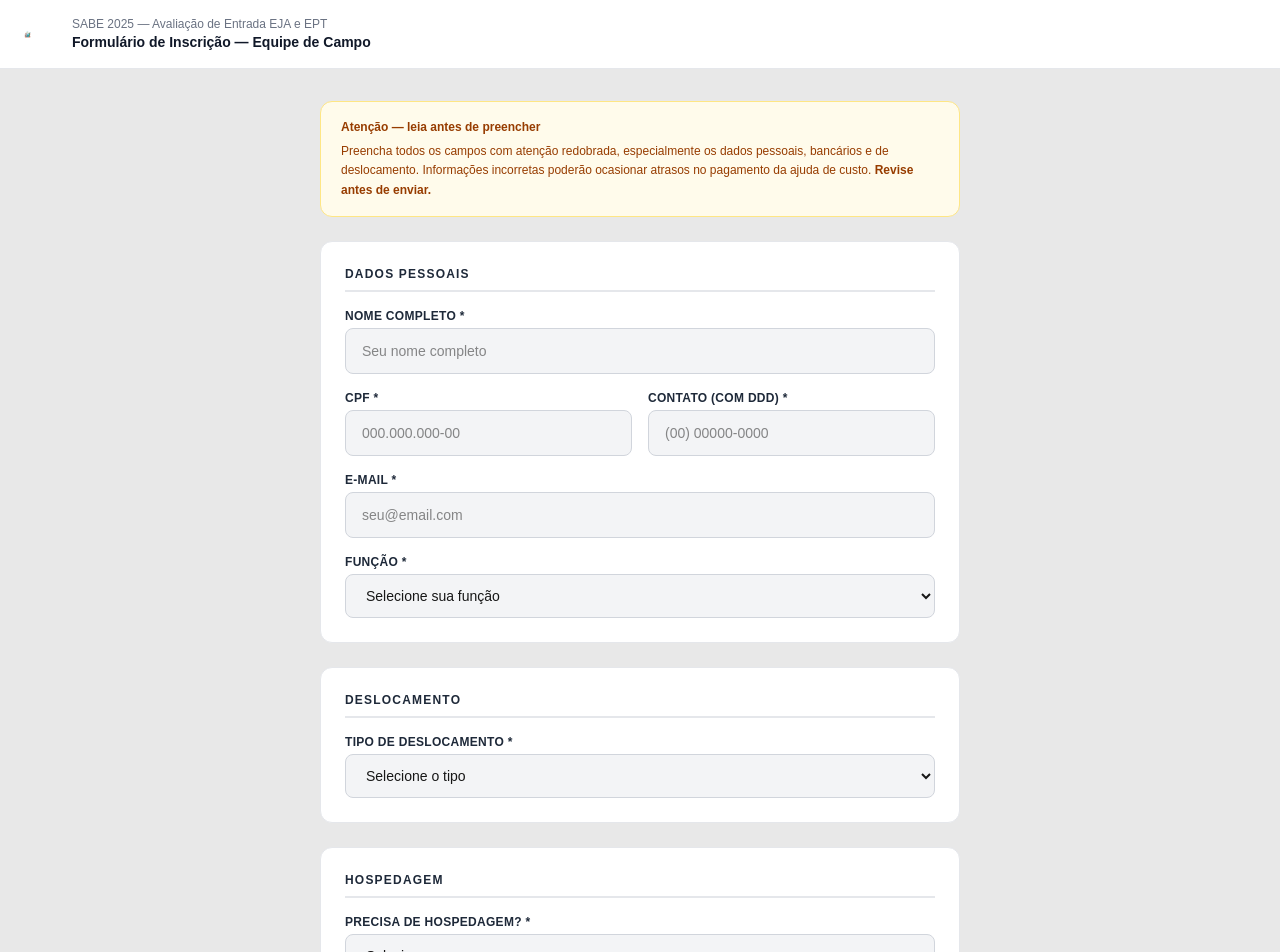
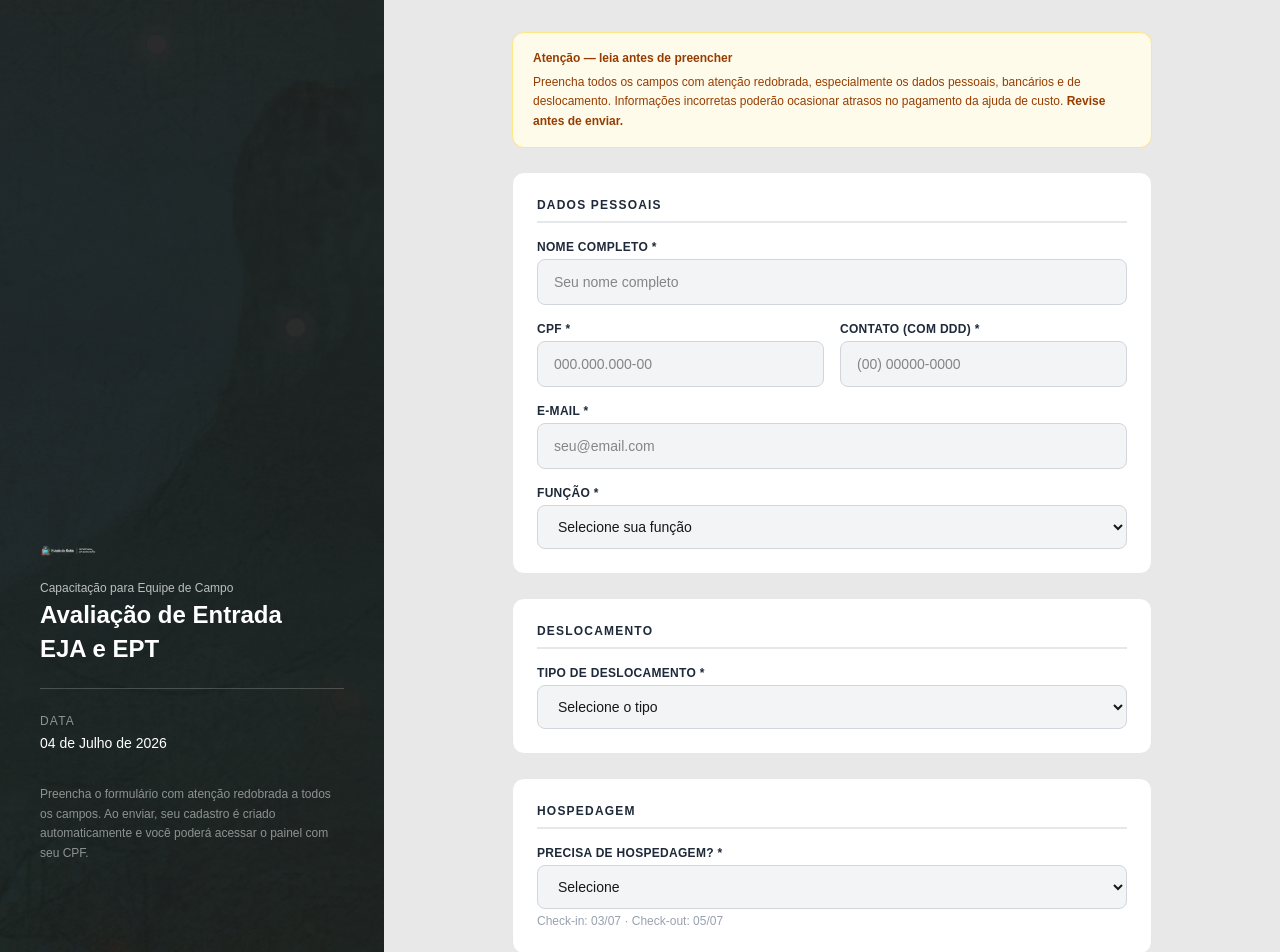
Before and after one commit to everton-enova/capacitacao-eja-ept-2025, a Next.js app in the folder plataforma/: page /formulario-capacitacao in a window 1280 px wide. Shown: the top 952 px of the page. Built offline with nearby package versions, Linux system fonts and the light colour scheme.

Commit message:
Atualizacaaaao

```diff
--- a/plataforma/src/app/api/inscricao/route.ts
+++ b/plataforma/src/app/api/inscricao/route.ts
@@ -1,28 +1,41 @@
 import { NextRequest, NextResponse } from 'next/server'
 import { connectDB } from '@/lib/mongodb'
 import { Inscricao } from '@/models/Inscricao'
+import { Colaborador } from '@/models/Colaborador'
 
 export async function POST(req: NextRequest) {
+  const data = await req.json()
 
-  const data = await req.json()
+  if (!data.cpf || !data.nome || !data.funcao) {
+    return NextResponse.json({ error: 'Dados obrigatórios ausentes.' }, { status: 400 })
+  }
 
   await connectDB()
 
-  const existe = await Inscricao.findOne({ cpf: data.cpf })
-  if (existe) {
-    return NextResponse.json({ error: 'Este CPF já possui inscrição.' }, { status: 409 })
+  // Verifica CPF duplicado na inscrição
+  const inscricaoExiste = await Inscricao.findOne({ cpf: data.cpf })
+  if (inscricaoExiste) {
+    return NextResponse.json({ error: 'Este CPF já possui inscrição cadastrada.' }, { status: 409 })
   }
 
+  // Salva a inscrição completa
   await Inscricao.create(data)
 
-  // Sincroniza com Google Sheets via Apps Script existente
+  // Cria ou atualiza o colaborador para liberar o acesso ao painel
+  await Colaborador.findOneAndUpdate(
+    { cpf: data.cpf },
+    { cpf: data.cpf, nome: data.nome, funcao: data.funcao, nte: data.nte ?? '', ativo: true },
+    { upsert: true, new: true }
+  )
+
+  // Sincroniza com Google Sheets
   try {
     await fetch(process.env.APPS_SCRIPT_URL!, {
       method: 'POST',
       body: JSON.stringify({ action: 'inscrever', ...data }),
     })
   } catch {
-    // falha no Sheets não bloqueia o salvamento no MongoDB
+    // falha no Sheets não bloqueia o cadastro
   }
 
   return NextResponse.json({ ok: true })
--- a/plataforma/src/app/formulario-capacitacao/FormularioClient.tsx
+++ b/plataforma/src/app/formulario-capacitacao/FormularioClient.tsx
@@ -188,24 +188,57 @@ export default function FormularioClient() {
   if (sucesso) {
     return (
       <main className="min-h-screen bg-[#e8e8e8] flex items-center justify-center px-4">
-        <div className="bg-white rounded-2xl shadow-sm w-full max-w-md p-10 text-center">
-          <div className="text-5xl mb-4">✅</div>
-          <h2 className="text-xl font-bold text-gray-900 mb-2">Inscrição enviada!</h2>
-          <p className="text-gray-500 text-sm">Seus dados foram registrados com sucesso. Agradecemos a participação.</p>
+        <div className="bg-white rounded-2xl shadow-sm w-full max-w-md p-10 text-center space-y-4">
+          <div className="text-5xl">✅</div>
+          <h2 className="text-xl font-bold text-gray-900">Cadastro realizado!</h2>
+          <p className="text-gray-500 text-sm leading-relaxed">
+            Seus dados foram registrados com sucesso.<br/>
+            Agora você pode acessar o painel com o seu CPF.
+          </p>
+          <a
+            href="/login"
+            className="inline-block w-full bg-gray-900 text-white rounded-xl py-3 font-semibold text-sm hover:bg-gray-700 transition mt-2"
+          >
+            Acessar o painel
+          </a>
         </div>
       </main>
     )
   }
 
   return (
-    <main className="min-h-screen bg-[#e8e8e8]">
-      <header className="bg-white border-b border-gray-200 px-6 py-4 flex items-center gap-3">
-        <Image src="/brasao_estado.png" alt="Estado da Bahia" width={36} height={36} />
-        <div>
-          <p className="text-xs text-gray-500">SABE 2025 — Avaliação de Entrada EJA e EPT</p>
-          <p className="text-sm font-semibold text-gray-900">Formulário de Inscrição — Equipe de Campo</p>
+    <main className="min-h-screen flex">
+      {/* Painel esquerdo */}
+      <div className="hidden lg:flex lg:w-80 xl:w-96 flex-shrink-0 relative flex-col items-center justify-center p-10"
+        style={{ backgroundImage: "url('/background.webp')", backgroundSize: 'cover', backgroundPosition: 'center' }}>
+        <div className="absolute inset-0" style={{ background: 'rgba(28,28,28,0.92)' }} />
+        <div className="relative z-10 text-white text-left w-full">
+          <Image src="/brasao_estado.png" alt="Estado da Bahia" width={56} height={56} className="mb-6" />
+          <p className="text-xs font-normal text-white/70 mb-1">Capacitação para Equipe de Campo</p>
+          <h1 className="text-2xl font-bold leading-tight mb-1">Avaliação de Entrada</h1>
+          <h1 className="text-2xl font-bold leading-tight mb-6">EJA e EPT</h1>
+          <div className="border-t border-white/20 pt-6 space-y-4">
+            <div>
+              <p className="text-xs uppercase tracking-widest text-white/50 mb-1">Data</p>
+              <p className="text-sm font-light">04 de Julho de 2026</p>
+            </div>
+          </div>
+          <p className="mt-8 text-xs text-white/50 leading-relaxed">
+            Preencha o formulário com atenção redobrada a todos os campos. Ao enviar, seu cadastro é criado automaticamente e você poderá acessar o painel com seu CPF.
+          </p>
         </div>
-      </header>
+      </div>
+
+      {/* Painel direito */}
+      <div className="flex-1 bg-[#e8e8e8] overflow-y-auto">
+        {/* Header mobile */}
+        <header className="lg:hidden bg-white border-b border-gray-200 px-4 py-3 flex items-center gap-3">
+          <Image src="/brasao_estado.png" alt="Estado da Bahia" width={32} height={32} />
+          <div>
+            <p className="text-xs text-gray-500">SABE 2025 — EJA e EPT</p>
+            <p className="text-sm font-semibold text-gray-900">Formulário de Inscrição</p>
+          </div>
+        </header>
 
       <div className="max-w-2xl mx-auto px-4 py-8">
         <div className="bg-amber-50 border border-amber-200 rounded-xl px-5 py-4 text-xs text-amber-800 leading-relaxed mb-6">
@@ -353,6 +386,7 @@ export default function FormularioClient() {
           </button>
         </form>
       </div>
+      </div>
     </main>
   )
 }
```
Also changed, not shown: plataforma/public/background.webp (added).
